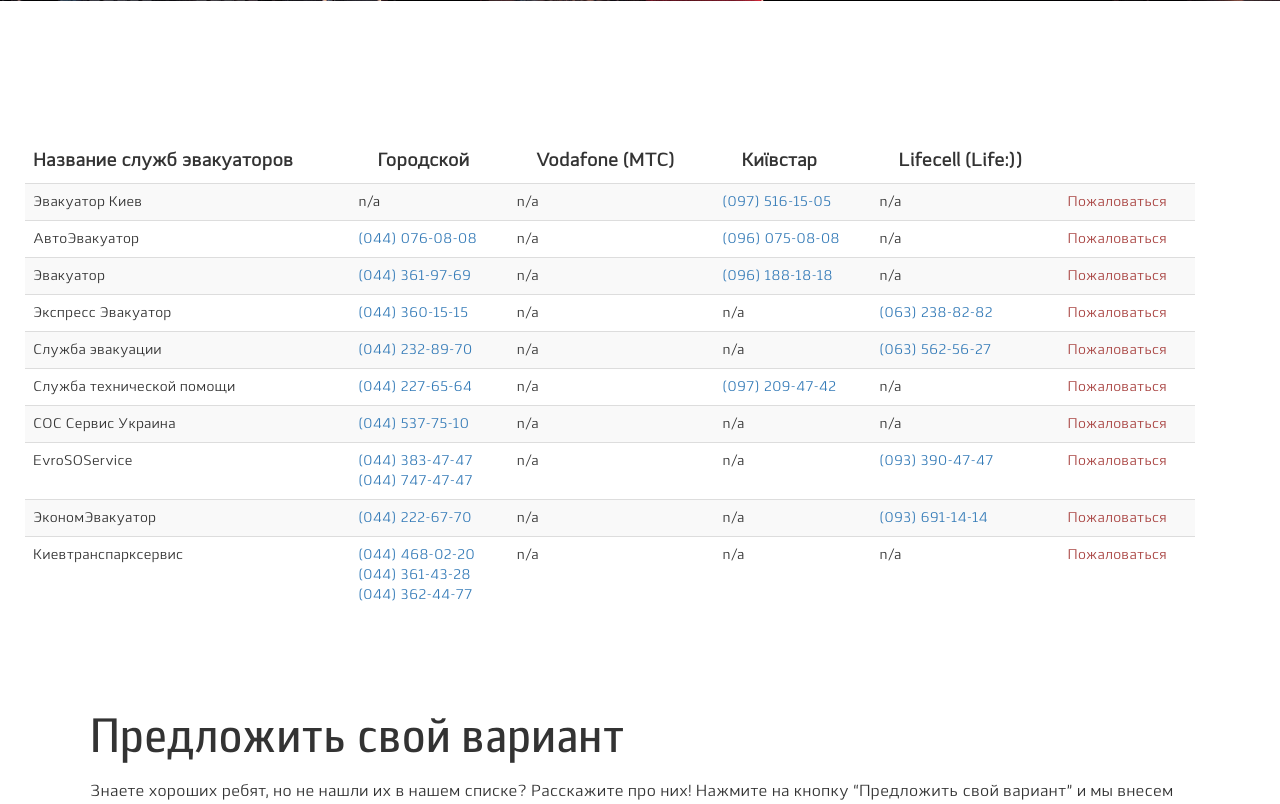
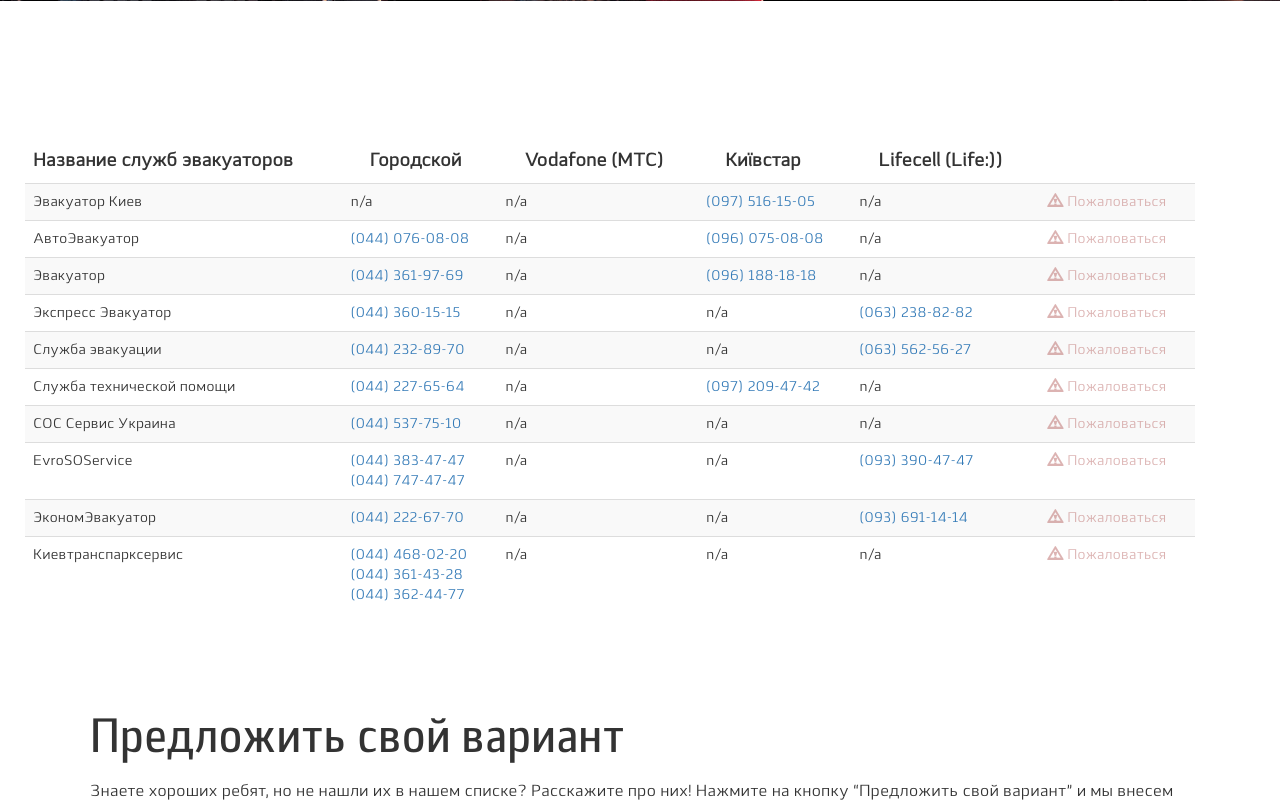
Before and after one commit to salesupcenterdev/and_qr, a PHP site: page /pages/evaq.php in a window 1280 px wide. Shown: the part 412-1216 px from the top of the page. Run offline with PHP 8.4, Linux system fonts and the light colour scheme.

Commit message:
лінк пожалуватися на стор евакуатора і стилі

```diff
--- a/css/style.css
+++ b/css/style.css
@@ -344,12 +344,12 @@ a.panel-toggle{
 }
 #main {
   overflow:auto;
-  padding-bottom:110px;
+  padding-bottom:75px;
 }
 .footer {
   position: relative;
-  margin-top: -110px;
-  height: 110px;
+  margin-top: -75px;
+  height: 75px;
   clear:both;
   padding-top:20px;
   margin-bottom: 0;
@@ -551,4 +551,22 @@ a.panel-toggle{
 /*table*/
 .complain-link {
 	color: #a94442;
+	font-size: 14px;
+    opacity: 0.4;
 }
+.complain-link:hover {
+	opacity: 1;
+	color: #a94442;
+	text-decoration: none;
+}
+.complain-link:focus {
+	text-decoration: none;
+	color: #a94442;
+	opacity: 1;
+}
+dt > .complain-link {
+	float: right;
+}
+span.glyphicon.glyphicon-warning-sign {
+    padding: 0 5px;
+}
--- a/index.php
+++ b/index.php
@@ -249,6 +249,9 @@
 	<!-- custom script -->
 	<script type="text/javascript" src="js/script.js"></script>
 
+	<!-- sender modal window -->
+	<script type="text/javascript" src="js/sender.js"></script>
+
 	<!-- збір статистики -->
 	<script type="text/javascript" src="js/scriptlandcc.js"></script>
 
--- a/pages/evaq.php
+++ b/pages/evaq.php
@@ -63,51 +63,51 @@
 				<div class="container">
 					<div class="row">
 						<dl class="services-list visible-xs visible-sm">
-							<dt class="services-list-item-title">Эвакуатор Киев</dt>
+							<dt class="services-list-item-title">Эвакуатор Киев <a href="#" id="evaqKiev" class="complain-link"><span class="glyphicon glyphicon-warning-sign"></span>Пожаловаться</a></dt>
 							<dd class="services-list-item-text">
 								<a href="tel: +380975161505">(097) 516-15-05</a><br>
 							</dd>
-							<dt class="services-list-item-title">АвтоЭвакуатор</dt>
+							<dt class="services-list-item-title">АвтоЭвакуатор <a href="#" id="evaqAuto" class="complain-link"><span class="glyphicon glyphicon-warning-sign"></span>Пожаловаться</a></dt>
 							<dd class="services-list-item-text">
 								<a href="tel: +380440760808">(044) 076-08-08</a><br>
 								<a href="tel: +380960750808">(096) 075-08-08</a><br>
 							</dd>
-							<dt class="services-list-item-title">Эвакуатор</dt>
+							<dt class="services-list-item-title">Эвакуатор <a href="#" id="evaquatorK" class="complain-link"><span class="glyphicon glyphicon-warning-sign"></span>Пожаловаться</a></dt>
 							<dd class="services-list-item-text">
 								<a href="tel: +380443619769">(044) 361-97-69</a><br>
 								<a href="tel: +380961881818">(096) 188-18-18</a><br>
 							</dd>
-							<dt class="services-list-item-title">Экспресс Эвакуатор</dt>
+							<dt class="services-list-item-title">Экспресс Эвакуатор <a href="#" id="evaqExpress" class="complain-link"><span class="glyphicon glyphicon-warning-sign"></span>Пожаловаться</a></dt>
 							<dd class="services-list-item-text">
 								<a href="tel: +380443601515">(044) 360-15-15</a><br>
 								<a href="tel: +380632388282">(063) 238-82-82</a><br>
 							</dd>
-							<dt class="services-list-item-title">Служба эвакуации</dt>
+							<dt class="services-list-item-title">Служба эвакуации <a href="#" id="evaqService" class="complain-link"><span class="glyphicon glyphicon-warning-sign"></span>Пожаловаться</a></dt>
 							<dd class="services-list-item-text">
 								<a href="tel: +380442328970">(044) 232-89-70</a><br>
 								<a href="tel: +380635625627">(063) 562-56-27</a><br>
 							</dd>
-							<dt class="services-list-item-title">Служба технической помощи</dt>
+							<dt class="services-list-item-title">Служба технической помощи <a href="#" id="evaqtech" class="complain-link"><span class="glyphicon glyphicon-warning-sign"></span>Пожаловаться</a></dt>
 							<dd class="services-list-item-text">
 								<a href="tel: +380442276564">(044) 227-65-64</a><br>
 								<a href="tel: +380972094742">(097) 209-47-42</a><br>
 							</dd>
-							<dt class="services-list-item-title">СОС Сервис Украина</dt>
+							<dt class="services-list-item-title">СОС Сервис Украина <a href="#" id="evaqsos" class="complain-link"><span class="glyphicon glyphicon-warning-sign"></span>Пожаловаться</a></dt>
 							<dd class="services-list-item-text">
 								<a href="tel: +380445377510">(044) 537-75-10</a><br>
 							</dd>
-							<dt class="services-list-item-title">EvroSOService</dt>
+							<dt class="services-list-item-title">EvroSOService <a href="#" id="EvroSOService" class="complain-link"><span class="glyphicon glyphicon-warning-sign"></span>Пожаловаться</a></dt>
 							<dd class="services-list-item-text">
 								<a href="tel: +380443834747">(044) 383-47-47</a><br>
 								<a href="tel: +380447474747">(044) 747-47-47</a><br>
 								<a href="tel: +380933904747">(093) 390-47-47</a><br>
 							</dd>
-							<dt class="services-list-item-title">ЭкономЭвакуатор</dt>
+							<dt class="services-list-item-title">ЭкономЭвакуатор <a href="#" id="evaqEconom" class="complain-link"><span class="glyphicon glyphicon-warning-sign"></span>Пожаловаться</a></dt>
 							<dd class="services-list-item-text">
 								<a href="tel: +380442226770">(044) 222-67-70</a><br>
 								<a href="tel: +380936911414">(093) 691-14-14</a><br>
 							</dd>
-							<dt class="services-list-item-title">Киевтранспарксервис</dt>
+							<dt class="services-list-item-title">Киевтранспарксервис <a href="#" id="kievtransparkservis" class="complain-link"><span class="glyphicon glyphicon-warning-sign"></span>Пожаловаться</a></dt>
 							<dd class="services-list-item-text">
 								<a href="tel: +380444680220">(044) 468-02-20</a><br>
 								<a href="tel: +380443614328">(044) 361-43-28</a><br>
@@ -133,7 +133,7 @@
 										<td>n/a</td>
 										<td><a href="tel: +380975161505">(097) 516-15-05</a></td>
 										<td>n/a</td>
-										<td><a href="#" id="evaqKiev" class="complain-link">Пожаловаться</a></td>
+										<td><a href="#" id="evaqKiev" class="complain-link"><span class="glyphicon glyphicon-warning-sign"></span>Пожаловаться</a></td>
 									</tr>
 									<tr>
 										<td>АвтоЭвакуатор</td>
@@ -141,7 +141,7 @@
 										<td>n/a</td>
 										<td><a href="tel: +380960750808">(096) 075-08-08</a></td>
 										<td>n/a</td>
-										<td><a href="#" id="evaqAuto" class="complain-link">Пожаловаться</a></td>
+										<td><a href="#" id="evaqAuto" class="complain-link"><span class="glyphicon glyphicon-warning-sign"></span>Пожаловаться</a></td>
 									</tr>
 									<tr>
 										<td>Эвакуатор</td>
@@ -149,7 +149,7 @@
 										<td>n/a</td>
 										<td><a href="tel: +380961881818">(096) 188-18-18</a></td>
 										<td>n/a</td>
-										<td><a href="#" id="evaquatorK" class="complain-link">Пожаловаться</a></td>
+										<td><a href="#" id="evaquatorK" class="complain-link"><span class="glyphicon glyphicon-warning-sign"></span>Пожаловаться</a></td>
 									</tr>
 									<tr>
 										<td>Экспресс Эвакуатор</td>
@@ -157,7 +157,7 @@
 										<td>n/a</td>
 										<td>n/a</td>
 										<td><a href="tel: +380632388282">(063) 238-82-82</a></td>
-										<td><a href="#" id="evaqExpress" class="complain-link">Пожаловаться</a></td>
+										<td><a href="#" id="evaqExpress" class="complain-link"><span class="glyphicon glyphicon-warning-sign"></span>Пожаловаться</a></td>
 									</tr>
 									<tr>
 										<td>Служба эвакуации</td>
@@ -165,7 +165,7 @@
 										<td>n/a</td>
 										<td>n/a</td>
 										<td><a href="tel: +380635625627">(063) 562-56-27</a></td>
-										<td><a href="#" id="evaqService" class="complain-link">Пожаловаться</a></td>
+										<td><a href="#" id="evaqService" class="complain-link"><span class="glyphicon glyphicon-warning-sign"></span>Пожаловаться</a></td>
 									</tr>
 									<tr>
 										<td>Служба технической помощи</td>
@@ -173,7 +173,7 @@
 										<td>n/a</td>
 										<td><a href="tel: +380972094742">(097) 209-47-42</a></td>
 										<td>n/a</td>
-										<td><a href="#" id="evaqtech" class="complain-link">Пожаловаться</a></td>
+										<td><a href="#" id="evaqtech" class="complain-link"><span class="glyphicon glyphicon-warning-sign"></span>Пожаловаться</a></td>
 									</tr>
 									<tr>
 										<td>СОС Сервис Украина</td>
@@ -181,7 +181,7 @@
 										<td>n/a</td>
 										<td>n/a</td>
 										<td>n/a</td>
-										<td><a href="#" id="evaqsos" class="complain-link">Пожаловаться</a></td>
+										<td><a href="#" id="evaqsos" class="complain-link"><span class="glyphicon glyphicon-warning-sign"></span>Пожаловаться</a></td>
 									</tr>
 									<tr>
 										<td>EvroSOService</td>
@@ -192,7 +192,7 @@
 										<td>n/a</td>
 										<td>n/a</td>
 										<td><a href="tel: +380933904747">(093) 390-47-47</a></td>
-										<td><a href="#" id="EvroSOService" class="complain-link">Пожаловаться</a></td>
+										<td><a href="#" id="EvroSOService" class="complain-link"><span class="glyphicon glyphicon-warning-sign"></span>Пожаловаться</a></td>
 									</tr>
 									<tr>
 										<td>ЭкономЭвакуатор</td>
@@ -200,7 +200,7 @@
 										<td>n/a</td>
 										<td>n/a</td>
 										<td><a href="tel: +380936911414">(093) 691-14-14</a></td>
-										<td><a href="#" id="evaqEconom" class="complain-link">Пожаловаться</a></td>
+										<td><a href="#" id="evaqEconom" class="complain-link"><span class="glyphicon glyphicon-warning-sign"></span>Пожаловаться</a></td>
 									</tr>
 									<tr>
 										<td>Киевтранспарксервис</td>
@@ -212,7 +212,7 @@
 										<td>n/a</td>
 										<td>n/a</td>
 										<td>n/a</td>
-										<td><a href="#" id="kievtransparkservis" class="complain-link">Пожаловаться</a></td>
+										<td><a href="#" id="kievtransparkservis" class="complain-link"><span class="glyphicon glyphicon-warning-sign"></span>Пожаловаться</a></td>
 									</tr>
 								</tbody>
 							</table>
@@ -222,7 +222,7 @@
 			</section>
 			<!-- /.container -->
 
-			<section class="visible-xs visible-sm visible-md visible-lg section-content section-modal">
+			<section class="section-content section-modal">
 				<div class="container">
 					<div class="row">
 						<div class="col-xs-12 col-md-12 col-lg-12">
@@ -240,23 +240,12 @@
 											<h3 class="modal-title">Предложить свой вариант</h3>
 										</div>
 										<!-- answer user -->
-											<div id="response" class="block_answer_user" style="display: none;">
-												<div class="error_user alert alert-danger">
-													<div class="modal-header">
+										<div id="response" class="block_answer_user">
 
-														<h3 class="modal-title alert-heading">Возникла ошибка при отправке. Повторите попытку позже</h3>
-													</div>
-												</div>
-												<div class="success_user alert alert-success">
-													<div class="modal-header">
-
-														<h3 class="modal-title alert-heading">Ваше предложение отправлено в обработку. Спасибо</h3>
-													</div>
-												</div>
-											</div>
+										</div>
 										<!-- answer user -->
-									<div class="modal-body">
-											<form class="form-horizontal">
+										<div class="modal-body">
+											<form class="form-horizontal" id="senderMail">
 												<div class="form-group">
 													<div class="col-sm-12 col-md-12">
 														<input type="email" class="form-control" id="inputEmail" name="userEmail" placeholder="Ваш email для связи *">
@@ -264,7 +253,7 @@
 												</div>
 												<div class="form-group">
 													<div class="col-sm-12 col-md-12">
-														<textarea class="form-control" rows="1" name="taxiName" placeholder="Название службы эвакуатора *"></textarea>
+													<textarea class="form-control" rows="1" name="addName" placeholder="Название службы эвакуатора *"></textarea>
 													</div>
 												</div>
 												<div class="form-group">
@@ -278,12 +267,13 @@
 														<textarea class="form-control" rows="3" name="userMessage" placeholder="Ваш комментарий"></textarea>
 													</div>
 												</div>
+												<input type="hidden" name="typeData" value="эвакуатор">
 											</form>
 											<hr>
 											<p>* Поля обезательные для заполнения</p>
 										</div>
 										<div class="modal-footer">
-											<button class="btn btn-modal" type="submit" data-dismiss="modal">Submit</button>
+											<button class="btn btn-modal" type="submit" data-dismiss="modal" id="send" >Submit</button>
 										</div>
 									</div>
 								</div>
@@ -305,6 +295,9 @@
 
 	<!-- Bootstrap Core JavaScript -->
 	<script src="../js/bootstrap.min.js"></script>
+
+	<!-- sender modal window -->
+	<script type="text/javascript" src="../js/sender.js"></script>
 </body>
 
 </html>
```
Also changed, not shown: js/sender.js (added, +29 -0 lines), pages/taxi.php (+11 -17 lines), php/sender.php (added, +68 -0 lines).
